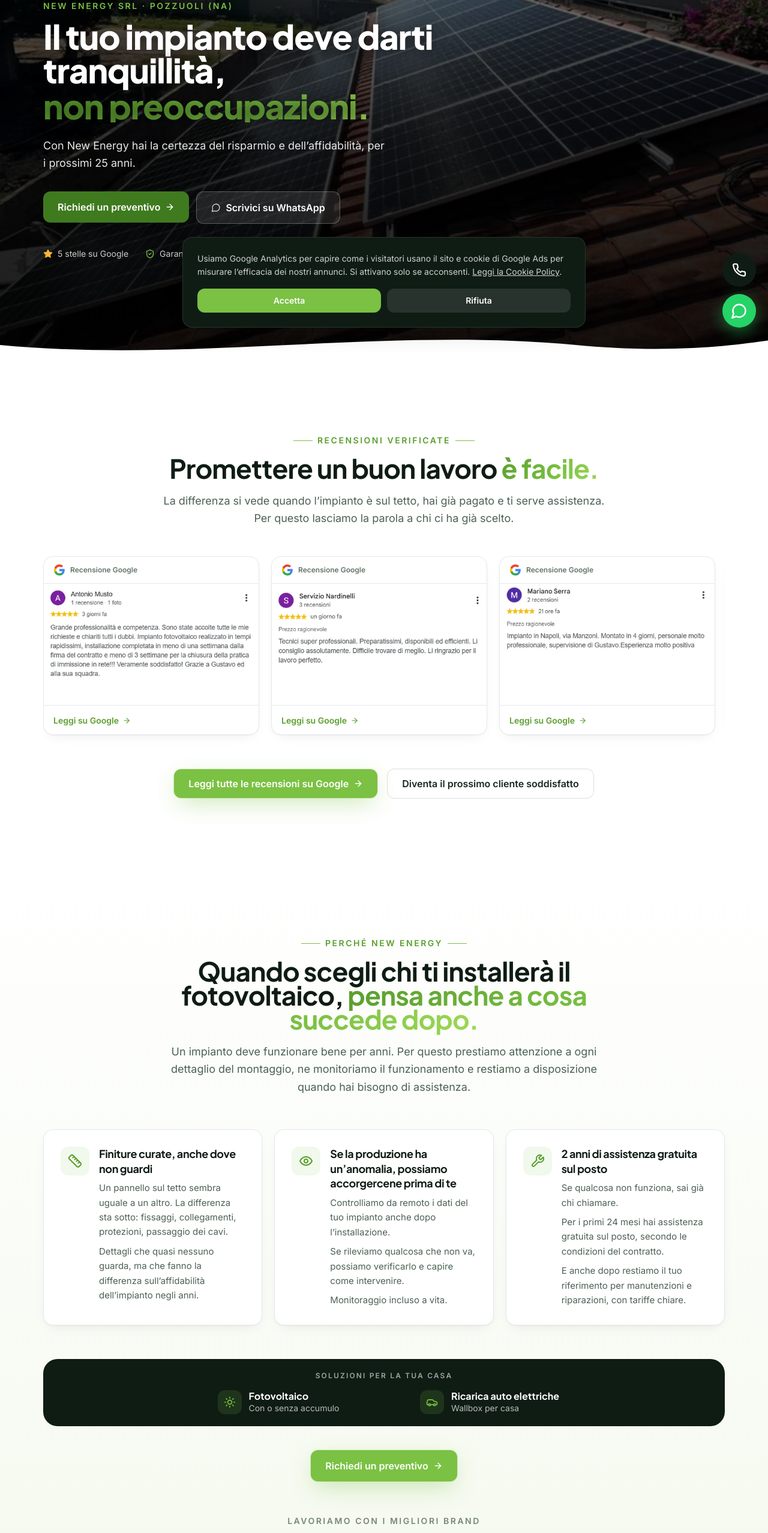
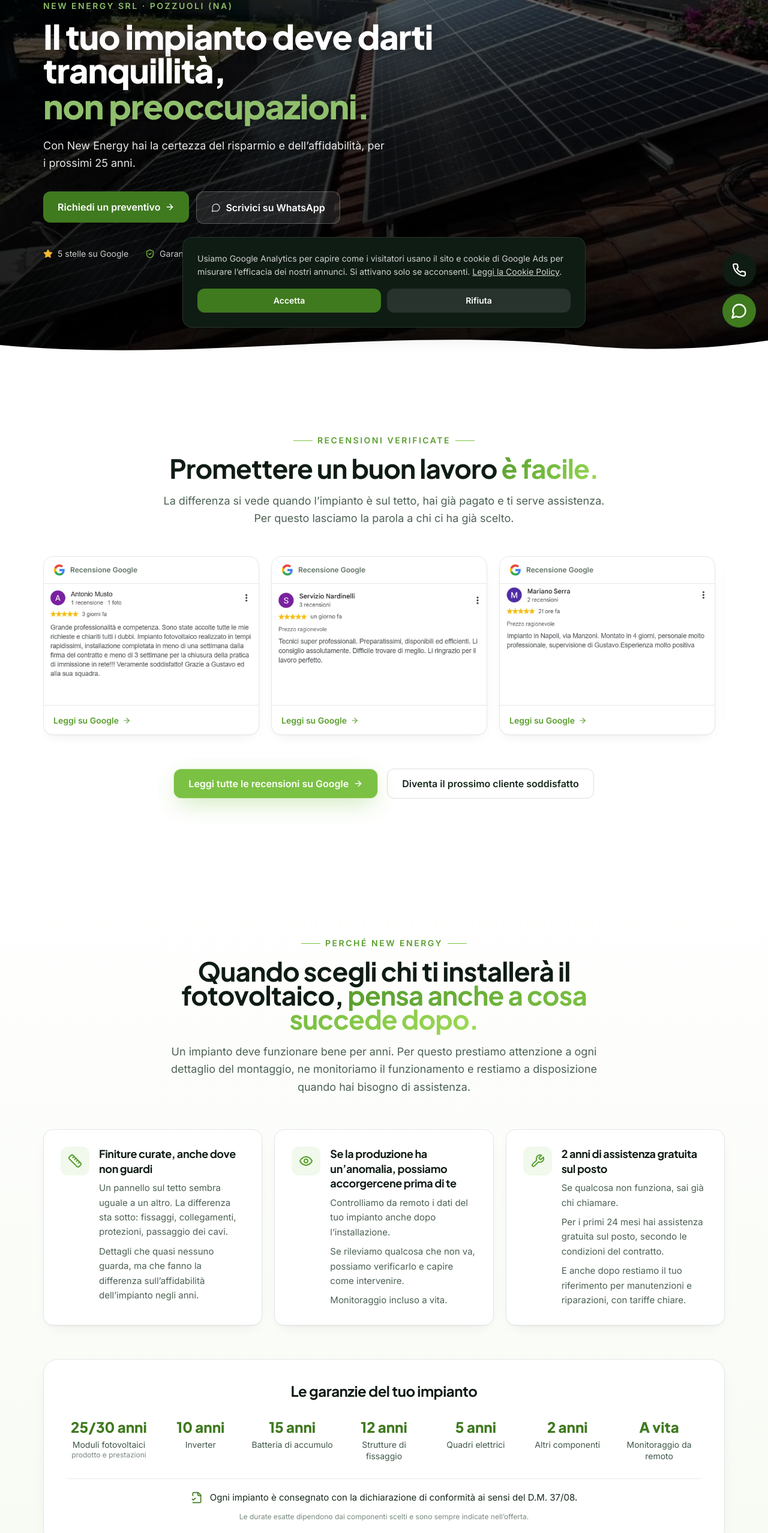
Before and after one commit to peppedemartinocopy-ui/Sito-NewEnergy, a React (Vite) app: page / in a window 1280 px wide. Shown: the part 234-2789 px from the top of the page at 60% size. Built offline with nearby package versions, Linux system fonts and the light colour scheme.

Commit message:
Anteprima: verdi uniformati, banner cookie compatto, garanzie e D.M. 37/08, qualifiche Gustavo (sezione + schema), inverter 10 anni, configurazioni nelle foto
Co-Authored-By: Claude Opus 5.5 <noreply@anthropic.com>
Claude-Session: https://claude.ai/code/session_01F4zd61sFFBBy3YPGXhduaW

```diff
--- a/index.html
+++ b/index.html
@@ -225,7 +225,7 @@
       "name": "Quanto durano davvero i pannelli?",
       "acceptedAnswer": {
         "@type": "Answer",
-        "text": "I pannelli che installiamo hanno garanzia di produzione di 25 anni: dopo 25 anni producono ancora almeno l'80-85% della potenza iniziale. Gli inverter hanno garanzia tra 10 e 12 anni, estendibile."
+        "text": "I pannelli che installiamo hanno garanzia di produzione di 25 anni: dopo 25 anni producono ancora almeno l'80-85% della potenza iniziale. Gli inverter hanno garanzia di 10 anni."
       }
     },
     {
@@ -317,7 +317,13 @@
   "@type": "Person",
   "@id": "https://newenergyfotovoltaico.it/#gustavo",
   "name": "Gustavo Loporchio",
-  "jobTitle": "Titolare e installatore",
+  "honorificPrefix": "Per. Ind.",
+  "jobTitle": "Titolare e responsabile tecnico",
+  "hasCredential": [
+    { "@type": "EducationalOccupationalCredential", "name": "Perito industriale" },
+    { "@type": "EducationalOccupationalCredential", "name": "Esperto in Gestione dell'Energia (EGE) - UNI CEI 11339:2023" },
+    { "@type": "EducationalOccupationalCredential", "name": "UNI CEI EN 16247-5:2015" }
+  ],
   "description": "Titolare di New Energy. Lavora nel fotovoltaico da oltre trent'anni e segue personalmente ogni cliente, dalla prima telefonata all'installazione fino al monitoraggio dell'impianto.",
   "worksFor": {
     "@id": "https://newenergyfotovoltaico.it/#business"
@@ -337,12 +343,12 @@
     </script>
   </head>
   <body>
-    <div id="cookie-banner" class="fixed inset-x-0 bottom-0 z-[60] p-4 sm:p-5">
-      <div class="max-w-2xl mx-auto bg-ink-900 text-white rounded-2xl shadow-cardhover border border-white/10 p-5 sm:p-6">
-        <p class="text-sm text-white/80 leading-relaxed">Usiamo Google Analytics per capire come i visitatori usano il sito e cookie di Google Ads per misurare l’efficacia dei nostri annunci. Si attivano solo se acconsenti. <a href="/cookie.html" target="_blank" rel="noopener noreferrer" class="underline hover:text-brand-green transition-colors">Leggi la Cookie Policy</a>.</p>
-        <div class="mt-4 flex flex-col sm:flex-row gap-2.5">
-          <button type="button" data-cc-choice="granted" class="touch-manipulation flex-1 inline-flex items-center justify-center px-4 py-2.5 rounded-xl bg-brand-green text-white text-sm font-semibold hover:bg-brand-green-dark transition-all">Accetta</button>
-          <button type="button" data-cc-choice="denied" class="touch-manipulation flex-1 inline-flex items-center justify-center px-4 py-2.5 rounded-xl bg-white/10 text-white text-sm font-semibold hover:bg-white/15 transition-all">Rifiuta</button>
+    <div id="cookie-banner" class="fixed inset-x-0 bottom-0 z-[60] p-2.5 sm:p-5">
+      <div class="max-w-2xl mx-auto bg-ink-900 text-white rounded-xl sm:rounded-2xl shadow-cardhover border border-white/10 px-4 py-3 sm:p-6">
+        <p class="text-[12.5px] leading-snug sm:text-sm sm:leading-relaxed text-white/80">Usiamo Google Analytics per capire come i visitatori usano il sito e cookie di Google Ads per misurare l’efficacia dei nostri annunci. Si attivano solo se acconsenti. <a href="/cookie.html" target="_blank" rel="noopener noreferrer" class="underline hover:text-brand-green transition-colors">Leggi la Cookie Policy</a>.</p>
+        <div class="mt-2.5 sm:mt-4 flex flex-row gap-2 sm:gap-2.5">
+          <button type="button" data-cc-choice="granted" class="touch-manipulation flex-1 inline-flex items-center justify-center px-4 py-2 sm:py-2.5 rounded-lg sm:rounded-xl bg-brand-green-deep text-white text-sm font-semibold hover:bg-[#356a19] transition-all">Accetta</button>
+          <button type="button" data-cc-choice="denied" class="touch-manipulation flex-1 inline-flex items-center justify-center px-4 py-2 sm:py-2.5 rounded-lg sm:rounded-xl bg-white/10 text-white text-sm font-semibold hover:bg-white/15 transition-all">Rifiuta</button>
         </div>
       </div>
     </div>
--- a/src/components/FloatingWhatsApp.tsx
+++ b/src/components/FloatingWhatsApp.tsx
@@ -41,8 +41,7 @@ export function FloatingWhatsApp() {
         aria-label="Scrivici su WhatsApp"
         className="relative group"
       >
-        <span className="absolute inset-0 rounded-full bg-[#25D366] animate-ping opacity-30 group-hover:opacity-50" />
-        <span className="relative grid place-items-center w-14 h-14 rounded-full bg-[#25D366] text-white shadow-[0_8px_24px_rgba(37,211,102,0.45)] hover:scale-110 transition-transform">
+        <span className="relative grid place-items-center w-14 h-14 rounded-full bg-brand-green-deep text-white shadow-[0_8px_24px_rgba(15,28,20,0.35)] hover:scale-110 transition-transform">
           <MessageCircle className="w-7 h-7" strokeWidth={2.2} />
         </span>
       </a>
--- a/src/components/Gallery.tsx
+++ b/src/components/Gallery.tsx
@@ -11,33 +11,35 @@ import { Reveal } from './Reveal';
 // wide: ultima tessera larga anche su telefono, così l'ultima riga resta piena (usa la foto intera, non il ritaglio).
 interface Photo {
   src: string;
+  // Configurazione indicativa, usata solo nel testo alternativo della foto (non visibile in pagina).
+  kit?: string;
   cls?: string;
   wide?: boolean;
 }
 
 const PHOTOS: Photo[] = [
-  { src: '/images/galleria-13.webp', cls: 'sm:row-span-2' },
-  { src: '/images/galleria-14.webp', cls: 'sm:row-span-2' },
-  { src: '/images/galleria-15.webp', cls: 'sm:col-span-2 sm:row-span-2' },
-  { src: '/images/galleria-16.webp', cls: 'sm:col-span-2 sm:row-span-2' },
-  { src: '/images/galleria-01.webp' },
-  { src: '/images/galleria-02.webp' },
-  { src: '/images/galleria-03.webp' },
-  { src: '/images/galleria-04.webp' },
+  { src: '/images/galleria-13.webp', kit: '3 kW con accumulo da 5 kWh', cls: 'sm:row-span-2' },
+  { src: '/images/galleria-14.webp', kit: '7 kW con accumulo da 15 kWh', cls: 'sm:row-span-2' },
+  { src: '/images/galleria-15.webp', kit: '6 kW con accumulo da 10 kWh', cls: 'sm:col-span-2 sm:row-span-2' },
+  { src: '/images/galleria-16.webp', kit: '7 kW con accumulo da 15 kWh', cls: 'sm:col-span-2 sm:row-span-2' },
+  { src: '/images/galleria-01.webp', kit: '6 kW con accumulo da 10 kWh' },
+  { src: '/images/galleria-02.webp', kit: '3 kW con accumulo da 5 kWh' },
+  { src: '/images/galleria-03.webp', kit: '7 kW con accumulo da 15 kWh' },
+  { src: '/images/galleria-04.webp', kit: '6 kW con accumulo da 10 kWh' },
   // dietro "Vedi altri lavori"
-  { src: '/images/galleria-06.webp' },
-  { src: '/images/galleria-07.webp' },
-  { src: '/images/galleria-08.webp' },
-  { src: '/images/galleria-09.webp' },
-  { src: '/images/galleria-11.webp' },
-  { src: '/images/galleria-12.webp' },
-  { src: '/images/galleria-10.webp', cls: 'col-span-2', wide: true },
+  { src: '/images/galleria-06.webp', kit: '7 kW con accumulo da 15 kWh' },
+  { src: '/images/galleria-07.webp', kit: '6 kW con accumulo da 10 kWh' },
+  { src: '/images/galleria-08.webp', kit: '3 kW con accumulo da 5 kWh' },
+  { src: '/images/galleria-09.webp', kit: '6 kW con accumulo da 10 kWh' },
+  { src: '/images/galleria-11.webp', kit: '7 kW con accumulo da 15 kWh' },
+  { src: '/images/galleria-12.webp', kit: '3 kW con accumulo da 5 kWh' },
+  { src: '/images/galleria-10.webp', kit: '6 kW con accumulo da 10 kWh', cls: 'col-span-2', wide: true },
 ];
 
 // Foto visibili prima di "Vedi altri lavori".
 const VISIBLE = 8;
 
-function GalleryPhoto({ src, wide }: { src: string; wide?: boolean }) {
+function GalleryPhoto({ src, wide, kit }: { src: string; wide?: boolean; kit?: string }) {
   const n = src.match(/galleria-(\d+)/)?.[1] ?? '';
   return (
     <div className="group relative w-full h-full overflow-hidden rounded-2xl bg-ink-900 cursor-pointer">
@@ -46,7 +48,7 @@ function GalleryPhoto({ src, wide }: { src: string; wide?: boolean }) {
         {!wide && <source media="(max-width: 639px)" srcSet={src.replace('.webp', '-m.webp')} />}
         <img
           src={src}
-          alt={`Impianto fotovoltaico e pannelli solari installati da New Energy in Campania${n ? ` - foto ${Number(n)}` : ''}`}
+          alt={`Impianto fotovoltaico${kit ? ` da ${kit}` : ''} installato da New Energy in Campania${n ? ` - foto ${Number(n)}` : ''}`}
           loading="lazy"
           decoding="async"
           className="w-full h-full object-cover transition-transform duration-700 group-hover:scale-105"
@@ -72,7 +74,7 @@ export function Gallery() {
           {PHOTOS.map((p, i) =>
             i < VISIBLE || showAll ? (
               <div key={p.src} className={p.cls ?? ''}>
-                <GalleryPhoto src={p.src} wide={p.wide} />
+                <GalleryPhoto src={p.src} wide={p.wide} kit={p.kit} />
               </div>
             ) : null,
           )}
--- a/src/components/Gustavo.tsx
+++ b/src/components/Gustavo.tsx
@@ -1,4 +1,4 @@
-import { ArrowRight } from 'lucide-react';
+import { ArrowRight, BadgeCheck } from 'lucide-react';
 import { SectionHeading } from './SectionHeading';
 import { Reveal } from './Reveal';
 
@@ -45,13 +45,32 @@ export function Gustavo() {
           <div className="mt-4 lg:mt-0 lg:col-start-2 lg:row-start-2 lg:self-start">
             <Reveal className="space-y-4 text-lg text-ink-700/85 leading-relaxed">
               <p>
-                Gustavo è il titolare di New Energy. Ha oltre 30 anni di esperienza e segue personalmente
-                il tuo progetto, dal primo incontro all’installazione.
+                Gustavo è il titolare e il responsabile tecnico di New Energy. Ha oltre 30 anni di esperienza
+                e segue personalmente il tuo progetto, dal primo incontro all’installazione.
               </p>
               <p>
                 Parli direttamente con lui, senza passare da un venditore all’altro. E se un domani hai
                 bisogno di assistenza, sai già a chi rivolgerti.
               </p>
+            </Reveal>
+
+            <Reveal className="mt-6">
+              <div className="rounded-2xl bg-white border border-ink-900/8 shadow-card p-5">
+                <p className="text-xs font-semibold uppercase tracking-[0.16em] text-brand-green-deep">Responsabile tecnico</p>
+                <p className="mt-1 font-display font-bold text-lg text-ink-900">Per. Ind. Gustavo Loporchio</p>
+                <ul className="mt-3 space-y-2 text-[15px] text-ink-700/90">
+                  {[
+                    'Perito industriale',
+                    'Esperto in Gestione dell’Energia (EGE)',
+                    'Norme UNI CEI 11339:2023 e UNI CEI EN 16247-5:2015',
+                  ].map((q) => (
+                    <li key={q} className="flex items-start gap-2">
+                      <BadgeCheck className="shrink-0 w-4 h-4 mt-1 text-brand-green-deep" />
+                      {q}
+                    </li>
+                  ))}
+                </ul>
+              </div>
             </Reveal>
 
             <Reveal className="mt-8">
--- a/src/components/Header.tsx
+++ b/src/components/Header.tsx
@@ -88,7 +88,7 @@ export function Header() {
               target="_blank"
               rel="noopener noreferrer"
               onClick={() => trackWhatsAppClick('header')}
-              className="hidden sm:inline-flex items-center gap-2 px-4 py-2.5 rounded-lg bg-brand-green text-white text-sm font-semibold shadow-glow hover:bg-brand-green-dark transition-all hover:-translate-y-0.5"
+              className="hidden sm:inline-flex items-center gap-2 px-4 py-2.5 rounded-lg bg-brand-green-deep text-white text-sm font-semibold hover:bg-[#356a19] transition-all hover:-translate-y-0.5"
             >
               <MessageCircle className="w-4 h-4" />
               WhatsApp
@@ -137,7 +137,7 @@ export function Header() {
               target="_blank"
               rel="noopener noreferrer"
               onClick={() => trackWhatsAppClick('mobile_menu')}
-              className="flex-1 inline-flex items-center justify-center gap-2 px-4 py-2.5 rounded-lg bg-brand-green text-white text-sm font-semibold"
+              className="flex-1 inline-flex items-center justify-center gap-2 px-4 py-2.5 rounded-lg bg-brand-green-deep text-white text-sm font-semibold"
             >
               <MessageCircle className="w-4 h-4" /> WhatsApp
             </a>
--- a/src/components/Hero.tsx
+++ b/src/components/Hero.tsx
@@ -12,7 +12,7 @@ export function Hero() {
           src="/images/hero-v2.webp"
           srcSet="/images/hero-v2-720.webp 720w, /images/hero-v2.webp 1080w"
           sizes="100vw"
-          alt="Pannelli solari fotovoltaici installati su un tetto in tegole"
+          alt="Impianto fotovoltaico installato da New Energy in Campania"
           className="w-full h-full object-cover object-[center_60%]"
         />
         {/* Sfumatura: chiara in alto, sempre più scura verso il basso, per far leggere bene i testi */}
@@ -28,17 +28,17 @@ export function Hero() {
       <div className="relative max-w-container mx-auto px-4 sm:px-6 lg:px-8 py-16 lg:py-28">
         <div className="max-w-2xl animate-fade-up">
           <div className="inline-flex items-center gap-2 px-3 py-1.5 rounded-full bg-white/10 backdrop-blur border border-white/15 text-white/90 text-xs font-medium">
-            <MapPin className="w-3.5 h-3.5 text-brand-green" />
+            <MapPin className="w-3.5 h-3.5 text-[#8fbf6c]" />
             Napoli · Pozzuoli · Caserta · Avellino · Salerno
           </div>
 
-          <p className="mt-5 text-sm font-semibold uppercase tracking-[0.18em] text-brand-green [text-shadow:0_1px_10px_rgba(0,0,0,0.6)]">
+          <p className="mt-5 text-sm font-semibold uppercase tracking-[0.18em] text-[#8fbf6c] [text-shadow:0_1px_10px_rgba(0,0,0,0.6)]">
             New Energy Srl · Pozzuoli (NA)
           </p>
 
           <h1 className="mt-3 text-4xl sm:text-5xl lg:text-[3.5rem] font-extrabold text-white leading-[1.08] [text-shadow:0_2px_20px_rgba(0,0,0,0.6)]">
             Il tuo impianto deve darti tranquillità,{' '}
-            <span className="block text-gradient-green mt-1">non preoccupazioni.</span>
+            <span className="block text-[#8fbf6c] mt-1">non preoccupazioni.</span>
           </h1>
 
           <p className="mt-6 text-lg text-white/90 leading-relaxed max-w-xl [text-shadow:0_1px_12px_rgba(0,0,0,0.5)]">
--- a/src/components/WhyUs.tsx
+++ b/src/components/WhyUs.tsx
@@ -1,4 +1,4 @@
-import { Eye, Wrench, Ruler, ArrowRight, Sun, Car } from 'lucide-react';
+import { Eye, Wrench, Ruler, ArrowRight, Sun, Car, FileCheck2 } from 'lucide-react';
 import { SectionHeading } from './SectionHeading';
 import { Reveal } from './Reveal';
 
@@ -36,6 +36,17 @@ const PARTNERS = [
   { name: 'Viessmann', src: '/images/brands/viessmann.webp', size: 'h-8 sm:h-9', w: 299, h: 72 },
   { name: 'SolarEdge', src: '/images/brands/solaredge.webp', size: 'h-8 sm:h-9', w: 356, h: 72 },
   { name: 'Solplanet', src: '/images/brands/solplanet.webp', size: 'h-8 sm:h-9', w: 282, h: 72 },
+];
+
+// Durate di garanzia riportate nelle offerte New Energy.
+const WARRANTIES = [
+  { value: '25/30 anni', label: 'Moduli fotovoltaici', note: 'prodotto e prestazioni' },
+  { value: '10 anni', label: 'Inverter' },
+  { value: '15 anni', label: 'Batteria di accumulo' },
+  { value: '12 anni', label: 'Strutture di fissaggio' },
+  { value: '5 anni', label: 'Quadri elettrici' },
+  { value: '2 anni', label: 'Altri componenti' },
+  { value: 'A vita', label: 'Monitoraggio da remoto' },
 ];
 
 // Barra compatta "Soluzioni per la tua casa": prende il posto della sezione servizi (ancora #servizi).
@@ -76,6 +87,33 @@ export function WhyUs() {
             );
           })}
         </div>
+
+        {/* Garanzie */}
+        <Reveal className="mt-14">
+          <div className="rounded-3xl bg-white border border-ink-900/8 shadow-card px-6 py-7 sm:px-10 sm:py-9">
+            <h3 className="text-center font-display font-bold text-xl sm:text-2xl text-ink-900">
+              Le garanzie del tuo impianto
+            </h3>
+            <dl className="mt-7 grid grid-cols-2 sm:grid-cols-4 lg:grid-cols-7 gap-x-4 gap-y-6 text-center">
+              {WARRANTIES.map((w) => (
+                <div key={w.label} className="last:col-span-2 sm:last:col-span-1">
+                  <dt className="font-display font-extrabold text-xl sm:text-2xl text-brand-green-deep">{w.value}</dt>
+                  <dd className="mt-1 text-sm text-ink-700/85 leading-snug">
+                    {w.label}
+                    {w.note && <span className="block text-xs text-ink-700/60">{w.note}</span>}
+                  </dd>
+                </div>
+              ))}
+            </dl>
+            <div className="mt-7 pt-5 border-t border-ink-900/8 flex items-start sm:items-center justify-center gap-3 text-[15px] text-ink-800">
+              <FileCheck2 className="shrink-0 w-5 h-5 text-brand-green-deep mt-0.5 sm:mt-0" />
+              <p>Ogni impianto è consegnato con la dichiarazione di conformità ai sensi del D.M. 37/08.</p>
+            </div>
+            <p className="mt-3 text-center text-xs text-ink-700/60">
+              Le durate esatte dipendono dai componenti scelti e sono sempre indicate nell’offerta.
+            </p>
+          </div>
+        </Reveal>
 
         {/* Soluzioni per la tua casa */}
         <Reveal className="mt-14">
--- a/src/data/faqs.json
+++ b/src/data/faqs.json
@@ -25,7 +25,7 @@
   },
   {
     "q": "Quanto durano davvero i pannelli?",
-    "a": "I pannelli che installiamo hanno garanzia di produzione di 25 anni: dopo 25 anni producono ancora almeno l'80-85% della potenza iniziale. Gli inverter hanno garanzia tra 10 e 12 anni, estendibile."
+    "a": "I pannelli che installiamo hanno garanzia di produzione di 25 anni: dopo 25 anni producono ancora almeno l'80-85% della potenza iniziale. Gli inverter hanno garanzia di 10 anni."
   },
   {
     "q": "E se piove, grandina o nevica?",
```
